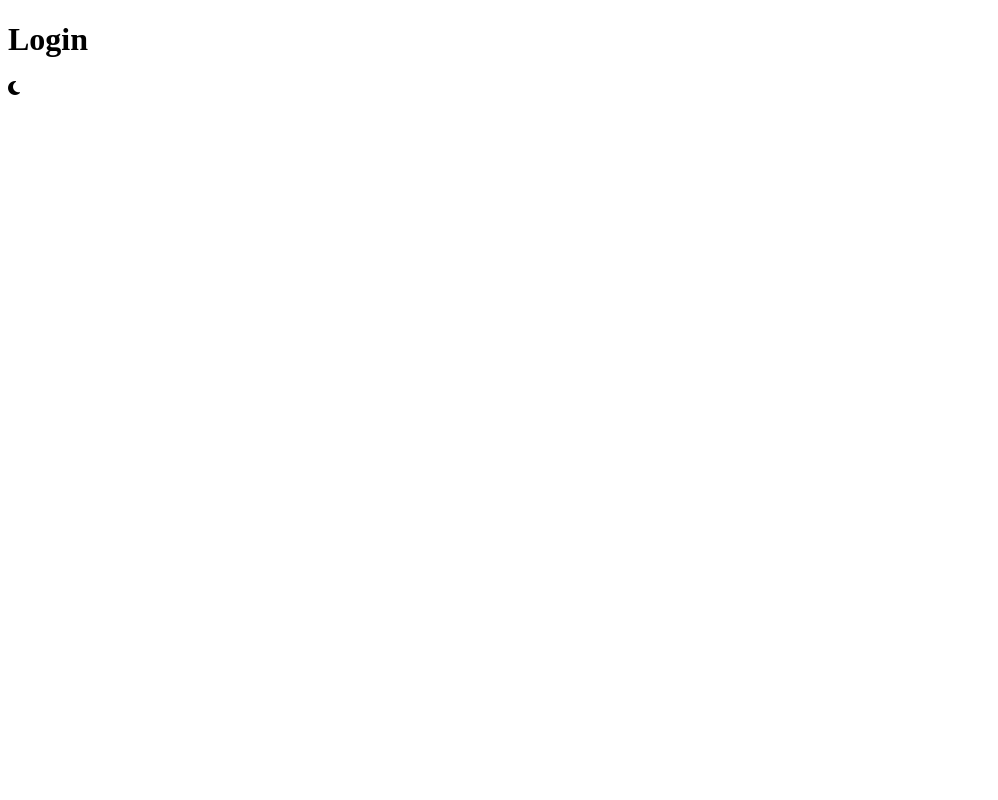
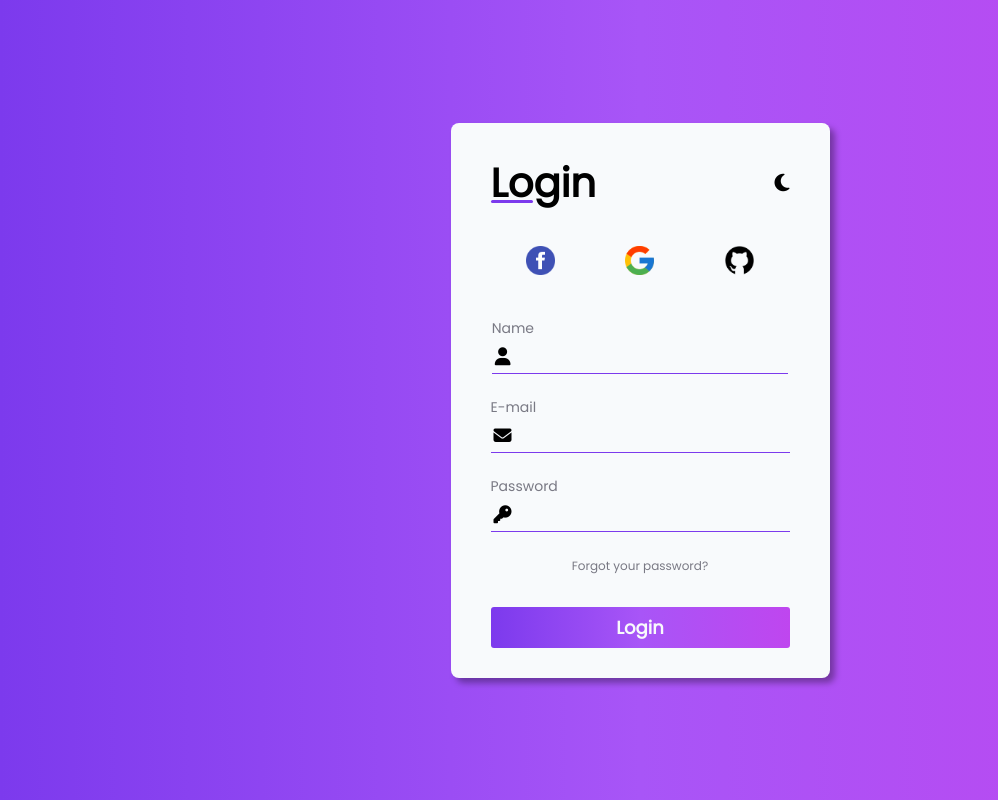
Before and after one commit to joaocuculo/dark-light-form, a plain HTML site: page index.html in a window 1280 px wide. Shown: the whole page, without its empty margins (0-998 px from the left). Drawn offline with Linux system fonts and the light colour scheme.

Commit message:
modo light feito

```diff
--- a/assets/css/style.css
+++ b/assets/css/style.css
@@ -0,0 +1,145 @@
+@import url('https://fonts.googleapis.com/css2?family=Poppins:wght@100;200;300;400&display=swap');
+
+:root {
+    --color-light-50: #f8fafc;
+
+    --color-dark-50: #797984;
+    --color-dark-100: #312d37;
+    --color-dark-900: #000;
+
+    --color-purple-50: #7c3aed;
+    --color-purple-100: #a855f7;
+    --color-purple-200: #bf46ef;
+
+    --color-gradient: linear-gradient(90deg, var(--color-purple-50), var(--color-purple-100), var(--color-purple-200))
+}
+
+* {
+    font-family: 'Poppins', sans-serif;
+    margin: 0;
+    padding: 0;
+    box-sizing: border-box;
+}
+
+#container {
+    height: 100vh;
+    width: 100%;
+    background: var(--color-gradient);
+    display: flex;
+    align-items: center;
+    justify-content: center;
+}
+
+#login-form {
+    background-color: var(--color-light-50);
+    display: flex;
+    flex-direction: column;
+    padding: 30px 40px;
+    border-radius: 8px;
+    gap: 30px;
+    box-shadow: 5px 5px 6px rgba(0, 0, 0, 0.336);
+    height: fit-content;
+}
+
+#form-header {
+    display: flex;
+    align-items: center;
+    justify-content: space-between;
+}
+
+#form-header h1 {
+    font-size: 40px;
+    position: relative;
+}
+
+#form-header h1::before {
+    position: absolute;
+    content: '';
+    width: 40%;
+    background-color: var(--color-purple-50);
+    height: 3px;
+    bottom: 10px;
+    border-radius: 5px;
+}
+
+#mode-icon {
+    cursor: pointer;
+    font-size: 20px;
+}
+
+#social-media {
+    display: flex;
+    justify-content: space-around;
+}
+
+#social-media img {
+    width: 35px;
+}
+
+#social-media img:hover {
+    transform: scale(1.2);
+}
+
+#inputs {
+    display: flex;
+    flex-direction: column;
+    align-items: center;
+    justify-content: center;
+    gap: 20px;
+}
+
+.input-box label {
+    font-size: 14px;
+    color: var(--color-dark-50);
+}
+
+.input-field {
+    display: flex;
+    align-items: center;
+    gap: 15px;
+    padding: 3px;
+    cursor: text;
+    border-bottom: 1px solid var(--color-purple-50);
+}
+
+.input-field i {
+    font-size: 18px;
+    color: var(--color-dark-900);
+}
+
+.input-field input {
+    border: none;
+    background-color: transparent;
+    width: 260px;
+    font-size: 18px;
+    padding: 0px 5px;
+}
+
+.input-field input:focus {
+    outline: none;
+}
+
+#forgot-password a {
+    text-decoration: none;
+    font-size: 12px;
+    color: var(--color-dark-50);
+}
+
+#forgot-password a:hover {
+    color: var(--color-purple-50);
+}
+
+#login-button {
+    border: none;
+    background: var(--color-gradient);
+    color: var(--color-light-50);
+    padding: 7px;
+    font-size: 18px;
+    border-radius: 3px;
+    font-weight: bold;
+    cursor: pointer;
+}
+
+#login-button:hover {
+    transform: scale(1.05);
+}
--- a/index.html
+++ b/index.html
@@ -5,15 +5,60 @@
     <meta http-equiv="X-UA-Compatible" content="IE=edge">
     <meta name="viewport" content="width=device-width, initial-scale=1.0">
     <link rel="stylesheet" href="https://cdnjs.cloudflare.com/ajax/libs/font-awesome/6.4.0/css/all.min.css" integrity="sha512-iecdLmaskl7CVkqkXNQ/ZH/XLlvWZOJyj7Yy7tcenmpD1ypASozpmT/E0iPtmFIB46ZmdtAc9eNBvH0H/ZpiBw==" crossorigin="anonymous" referrerpolicy="no-referrer" />
+    <link rel="stylesheet" href="assets/css/style.css">
     <title>Login Dark/Light Mode</title>
 </head>
 <body>
     <main id="container">
-        <form id="login_form">
-            <div id="form_header">
+        <form id="login-form">
+            <div id="form-header">
                 <h1>Login</h1>
-                <i class="fa-solid fa-moon"></i>
+                <i id="mode-icon" class="fa-solid fa-moon"></i>
             </div>
+
+            <div id="social-media">
+                <a href="#"><img src="assets/imgs/facebook.png" alt="Facebook Logo"></a>
+                <a href="#"><img src="assets/imgs/google.png" alt="Google Logo"></a>
+                <a href="#"><img src="assets/imgs/github.png" alt="Github Logo"></a>
+            </div>
+
+            <div id="inputs">
+                <div class="input-box">
+                    <label for="name">
+                        Name
+                        <div class="input-field">
+                            <i class="fa-solid fa-user"></i>
+                            <input type="text" name="name" id="name">
+                        </div>
+                    </label>
+                </div>
+
+                <div class="input-box">
+                    <label for="email">
+                        E-mail
+                        <div class="input-field">
+                            <i class="fa-solid fa-envelope"></i>
+                            <input type="email" name="email" id="email">
+                        </div>
+                    </label>
+                </div>
+
+                <div class="input-box">
+                    <label for="password">
+                        Password
+                        <div class="input-field">
+                            <i class="fa-solid fa-key"></i>
+                            <input type="password" name="password" id="password">
+                        </div>
+                    </label>
+                </div>
+
+                <div id="forgot-password">
+                    <a href="#">Forgot your password?</a>
+                </div>
+            </div>
+
+            <button type="submit" id="login-button">Login</button>
         </form>
     </main>
 </body>
```
Also changed, not shown: assets/imgs/facebook.png (added), assets/imgs/github.png (added), assets/imgs/google.png (added).
